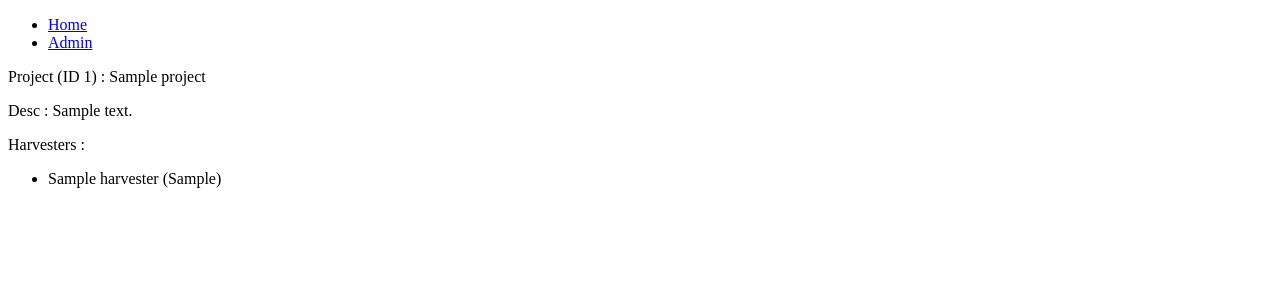
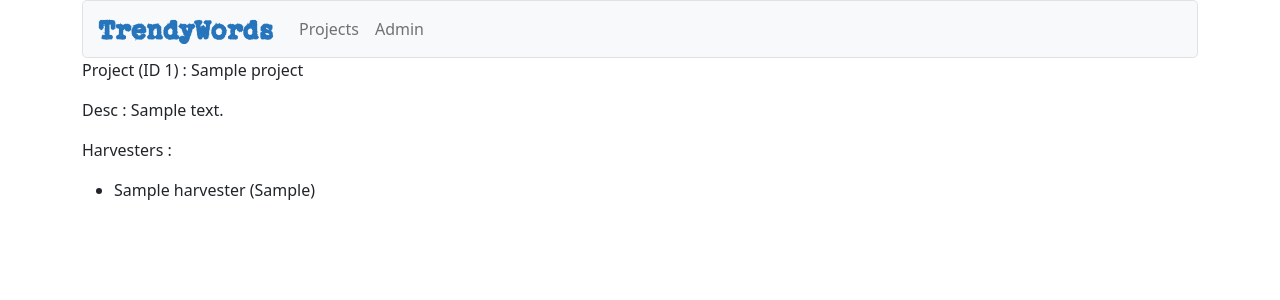
Before and after one commit to gfoo/TrendyWords, a Django app: template app/templates/project/detail.html in a window 1280 px wide. Shown: the top 300 px of the page. Run offline with Django 4.2, Linux system fonts and the light colour scheme; the template is opened without the code that fills it: most values are stand-ins (such as "Sample title", 1, 10 or a date in 2020).

Commit message:
added bootstrap

```diff
--- a/app/models.py
+++ b/app/models.py
@@ -5,3 +5,7 @@ from django.db import models
 class Project(models.Model):
     name = models.TextField(unique=True)
     description = models.TextField(null=True, blank=True)
+    is_public = models.BooleanField(null=False, default=False)
+
+    def __str__(self) -> str:
+        return f"Project: {self.name}"
--- a/app/templates/base.html
+++ b/app/templates/base.html
@@ -1,18 +1,48 @@
 <!DOCTYPE html>
 <html lang="en">
-<head>
-</head>
+  <head>
+    <meta charset="UTF-8" />
+    <meta name="viewport" content="width=device-width, initial-scale=1.0" />
+    <!-- CSS only -->
+    <link href="https://cdn.jsdelivr.net/npm/bootstrap@5.1.3/dist/css/bootstrap.min.css"
+        rel="stylesheet"
+        integrity="sha384-1BmE4kWBq78iYhFldvKuhfTAU6auU8tT94WrHftjDbrCEXSU1oBoqyl2QvZ6jIW3"
+        crossorigin="anonymous">
+    <!-- JavaScript Bundle with Popper -->
+    <script src="https://cdn.jsdelivr.net/npm/bootstrap@5.1.3/dist/js/bootstrap.bundle.min.js"
+            integrity="sha384-ka7Sk0Gln4gmtz2MlQnikT1wXgYsOg+OMhuP+IlRH9sENBO0LRn5q+8nbTov4+1p"
+            crossorigin="anonymous"></script>
+    <!-- icons -->
+    <link rel="stylesheet" href="https://cdn.jsdelivr.net/npm/bootstrap-icons@1.8.1/font/bootstrap-icons.css">
 
-<body>
-    <div>
-        <ul>
-            <li><a href="/">Home</a></li>
-            <li><a href="/admin">Admin</a></li>
+    {% load static %}
+  </head>
+  <title>
+    {% block title %}
+    {% endblock title %}
+    TrendyWords</title>
+  <body>
+    <div class="container">
+      <nav class="navbar navbar-expand-lg navbar-light bg-light border rounded-3">
+        <div class="container-fluid">
+          <a class="navbar-brand" href={%url "home"%}>
+            <img src="{% static 'app/images/TrendyWords.png' %}" alt="Trendy Words" >
+          </a>
+          <ul class="navbar-nav me-auto mb-2 mb-lg-0">
+            <li class="nav-item">
+                <a class="nav-link" aria-current="page" href={%url "projects"%}>Projects</a>
+            </li>
+            <li class="nav-item">
+              <a class="nav-link" aria-current="page" href="/admin">Admin</a>
+          </li>
         </ul>
+        </div>
+      </nav>
     </div>
 
-    <div id="content">
-        {% block content %}{% endblock %}
+    <div class="container">
+      {% block content %}
+      {% endblock content %}
     </div>
-</body>
+  </body>
 </html>
--- a/app/templates/project/detail.html
+++ b/app/templates/project/detail.html
@@ -1,6 +1,7 @@
 {% extends "base.html" %}
 
 {% block content %}
+
 <p>Project (ID {{project.id}}) : {{ project.name }}</p>
 <p>Desc : {{ project.description}}</p>
 <p>Harvesters :</p>
@@ -11,4 +12,4 @@
         <li>No harvesters added.</li>
     {% endfor %}
 </ul>
-{% endblock %}
+{% endblock content %}
--- a/app/urls.py
+++ b/app/urls.py
@@ -1,11 +1,13 @@
 
 
+from django.shortcuts import redirect
 from django.urls import path
 
 from . import views
 
 urlpatterns = [
-    path('', views.index, name='index'),
+    path('', lambda r: redirect('projects'), name='home'),
+    path('projects', views.projects, name='projects'),
     path('projects/<int:project_id>/',
          views.project_detail, name='project_detail'),
 ]
--- a/app/views.py
+++ b/app/views.py
@@ -4,10 +4,10 @@ from harvester.models import Harvester
 from .models import Project
 
 
-def index(request):
-    projects = Project.objects.all()
+def projects(request):
+    projects = Project.objects.order_by('name')
     context = {'projects': projects}
-    return render(request, 'index.html', context)
+    return render(request, 'projects.html', context)
 
 
 def project_detail(request, project_id):
--- a/harvester/models.py
+++ b/harvester/models.py
@@ -8,3 +8,6 @@ class Harvester(models.Model):
     periodic_task = models.ForeignKey(
         PeriodicTask, null=False, on_delete=models.CASCADE)
     project = models.ForeignKey(Project,  null=False, on_delete=models.CASCADE)
+
+    def __str__(self) -> str:
+        return f"Harvester: {self.name} ({self.periodic_task})"
```
Also changed, not shown: app/templates/index.html (deleted, +0 -19 lines), app/templates/projects.html (added, +31 -0 lines), app/migrations/0003_project_is_public.py (added), app/static/app/images/TrendyWords.png (added), app/static/app/images/lock-fill.svg (added), app/static/app/images/unlock-fill.svg (added).
